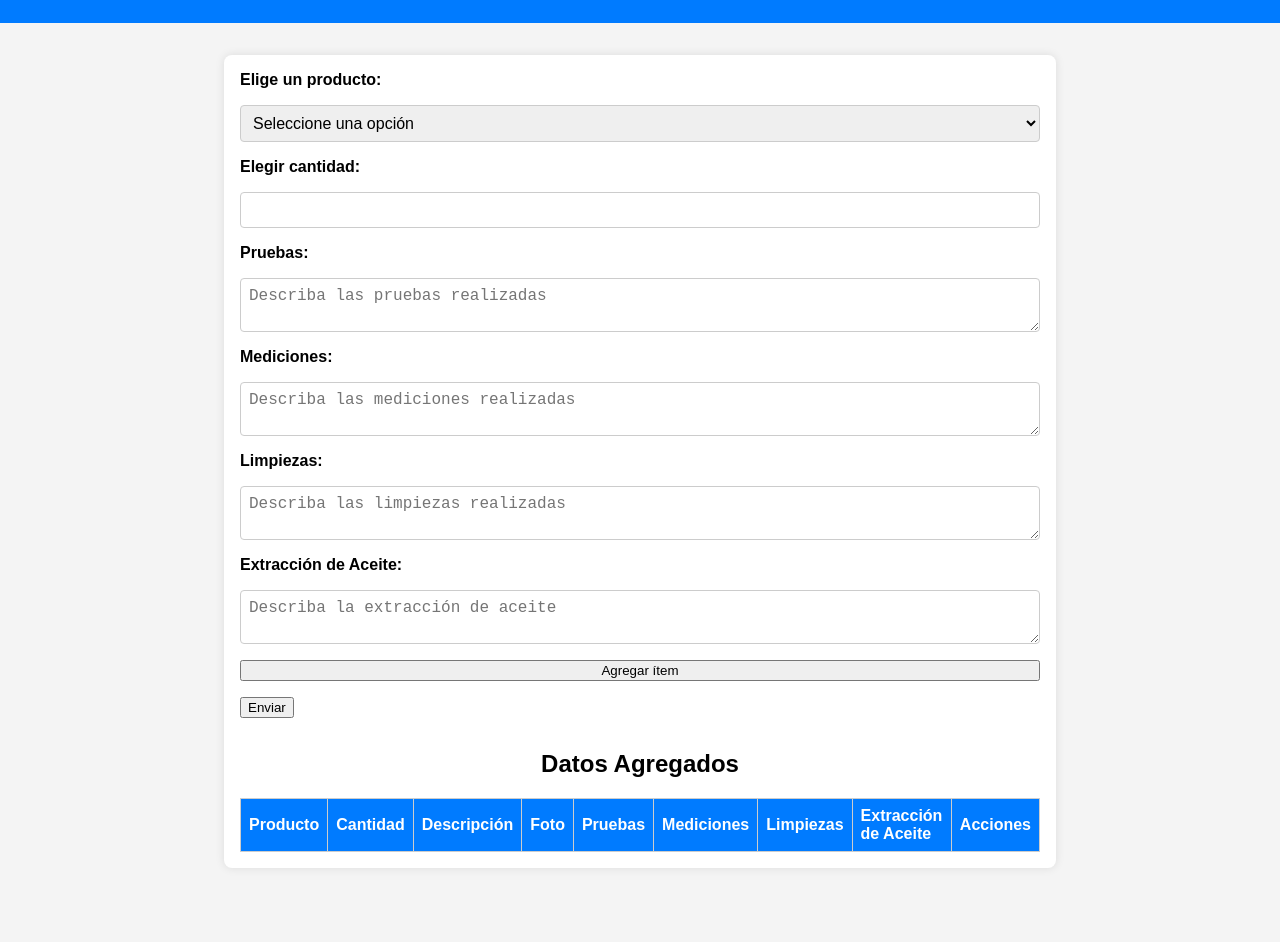
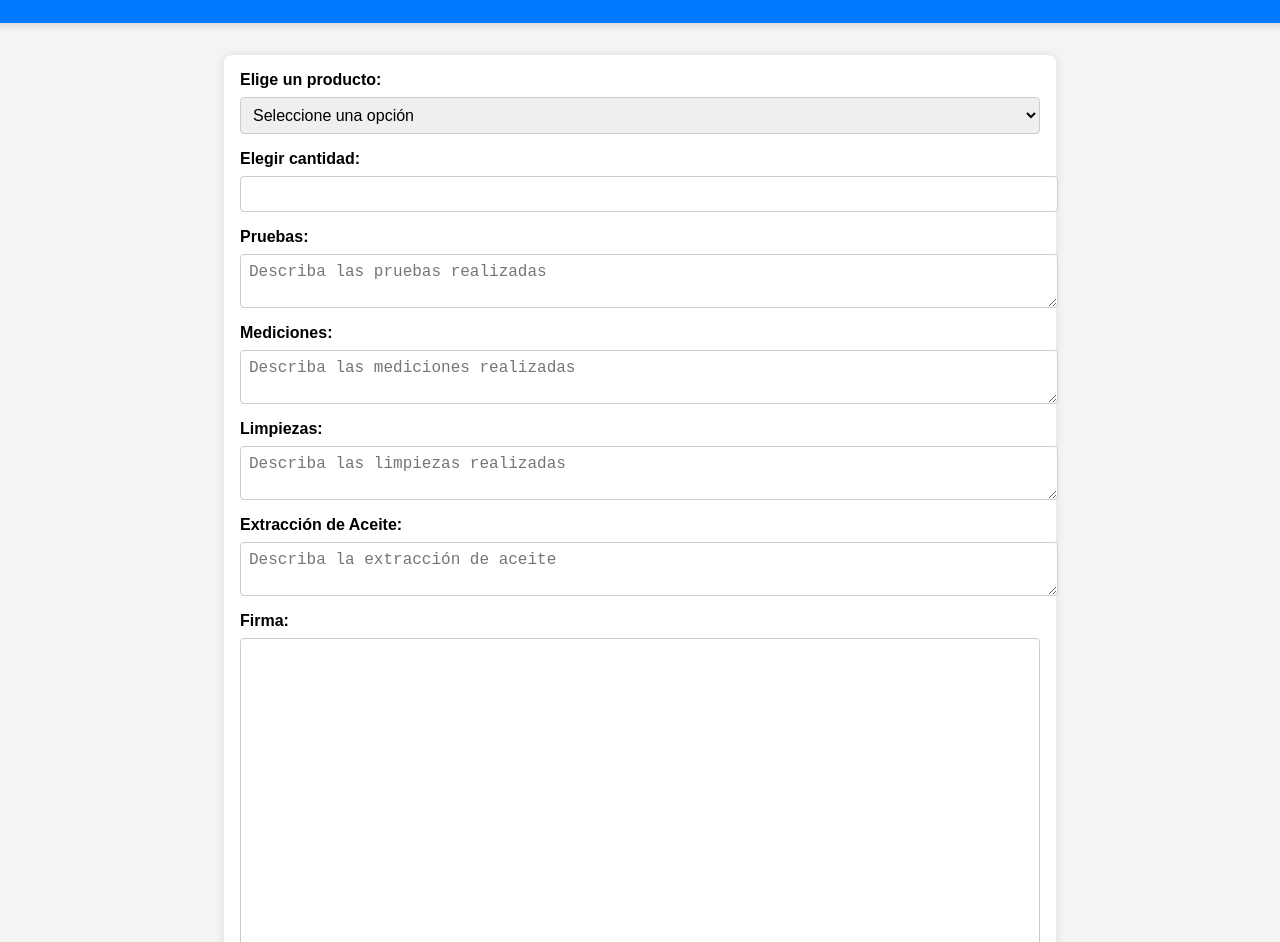
Before and after one commit to GERARD2619-17/HRWEBIE, a plain HTML site: page index.html in a window 1280 px wide. Shown: the part 89-1031 px from the top of the page. Before the commit the page ends 989 px from the top, so only its background shows below. Drawn offline with nearby package versions, Linux system fonts and the light colour scheme; no server answers.

Commit message:
newdesing

```diff
--- a/index.html
+++ b/index.html
@@ -6,6 +6,7 @@
     <title>HOJA DE SERVICIO</title>
     <link rel="stylesheet" href="styles.css">
     <link rel="manifest" href="manifest.json">
+    <script src="https://cdn.jsdelivr.net/npm/signature_pad@2.3.2/dist/signature_pad.min.js"></script>
 </head>
 <body>
     <header>
@@ -13,39 +14,48 @@
     </header>
     <main>
         <div class="form-container">
+            <div class="form-group">
                 <label for="product">Elige un producto:</label>
                 <select id="product">
                     <option value="" disabled selected>Seleccione una opción</option>
                     <option value="product1">Producto 1</option>
                     <option value="product2">Producto 2</option>
                 </select>
-
+            </div>
+            <div class="form-group">
                 <label for="quantity">Elegir cantidad:</label>
                 <input id="quantity" type="number">
-
-            <div class="extra-fields">
+            </div>
+            <div class="form-group">
                 <label for="pruebas">Pruebas:</label>
                 <textarea id="pruebas" placeholder="Describa las pruebas realizadas"></textarea>
-
+            </div>
+            <div class="form-group">
                 <label for="mediciones">Mediciones:</label>
                 <textarea id="mediciones" placeholder="Describa las mediciones realizadas"></textarea>
-
+            </div>
+            <div class="form-group">
                 <label for="limpiezas">Limpiezas:</label>
                 <textarea id="limpiezas" placeholder="Describa las limpiezas realizadas"></textarea>
-
+            </div>
+            <div class="form-group">
                 <label for="extraccion_oil">Extracción de Aceite:</label>
                 <textarea id="extraccion_oil" placeholder="Describa la extracción de aceite"></textarea>
             </div>
-
-            <button id="add-item">Agregar ítem</button>
+            <div class="form-group">
+                <label for="signature">Firma:</label>
+                <canvas id="signature-pad" class="signature-pad" width=400 height=200></canvas>
+                <button id="clear-signature" class="btn">Borrar Firma</button>
+            </div>
+            <button id="add-item" class="btn add-btn">Agregar ítem</button>
         </div>
 
         <div id="service-items" class="service-items">
             <!-- Se agregarán ítems aquí -->
         </div>
 
-        <button id="submit">Enviar</button>
-        <p id="error" style="color: red;"></p>
+        <button id="submit" class="btn submit-btn">Enviar</button>
+        <p id="error" class="error"></p>
 
         <h2>Datos Agregados</h2>
         <table id="data-table">
@@ -59,6 +69,7 @@
                     <th>Mediciones</th>
                     <th>Limpiezas</th>
                     <th>Extracción de Aceite</th>
+                    <th>Firma</th>
                     <th>Acciones</th>
                 </tr>
             </thead>
--- a/styles.css
+++ b/styles.css
@@ -3,48 +3,61 @@ body {
     background-color: #f4f4f4;
     margin: 0;
     padding: 0;
+    display: flex;
+    flex-direction: column;
+    align-items: center;
+    justify-content: center;
 }
 
 header {
     background-color: #007BFF;
     color: white;
+    width: 100%;
     padding: 1rem;
     text-align: center;
+    box-shadow: 0 4px 6px rgba(0, 0, 0, 0.1);
 }
 
 main {
     padding: 1rem;
     max-width: 800px;
-    margin: 2rem auto;
+    width: 100%;
     background: white;
     box-shadow: 0 0 10px rgba(0, 0, 0, 0.1);
     border-radius: 8px;
+    margin: 2rem 0;
+    display: flex;
+    flex-direction: column;
+    align-items: center;
 }
 
 .form-container {
+    width: 100%;
     display: flex;
     flex-direction: column;
     gap: 1rem;
     margin-bottom: 1rem;
 }
 
-.form-container label {
+.form-group {
+    width: 100%;
+    display: flex;
+    flex-direction: column;
+    gap: 0.5rem;
+}
+
+label {
     font-weight: bold;
 }
 
-.form-container select,
-.form-container input,
-.form-container textarea {
+select,
+input,
+textarea {
     padding: 0.5rem;
     font-size: 1rem;
     border: 1px solid #ccc;
     border-radius: 4px;
-}
-
-.extra-fields {
-    display: flex;
-    flex-direction: column;
-    gap: 1rem;
+    width: 100%;
 }
 
 .signature-pad {
@@ -60,10 +73,23 @@ main {
     border-radius: 4px;
     cursor: pointer;
     transition: background-color 0.3s;
+    margin-top: 1rem;
 }
 
 .btn:hover {
     background-color: #0056b3;
+}
+
+.add-btn {
+    align-self: flex-end;
+}
+
+.submit-btn {
+    background-color: #28a745;
+}
+
+.submit-btn:hover {
+    background-color: #218838;
 }
 
 .error {
@@ -102,3 +128,29 @@ th {
 tbody tr:nth-child(even) {
     background-color: #f9f9f9;
 }
+
+.service-items {
+    width: 100%;
+    display: flex;
+    flex-direction: column;
+    gap: 1rem;
+}
+
+.service-item {
+    display: flex;
+    gap: 1rem;
+    align-items: center;
+}
+
+.service-item input[type="text"],
+.service-item input[type="file"] {
+    flex: 1;
+}
+
+.service-item .remove-item {
+    background-color: #dc3545;
+}
+
+.service-item .remove-item:hover {
+    background-color: #c82333;
+}
```
Lines whose indentation alone changed are shown as unchanged.
